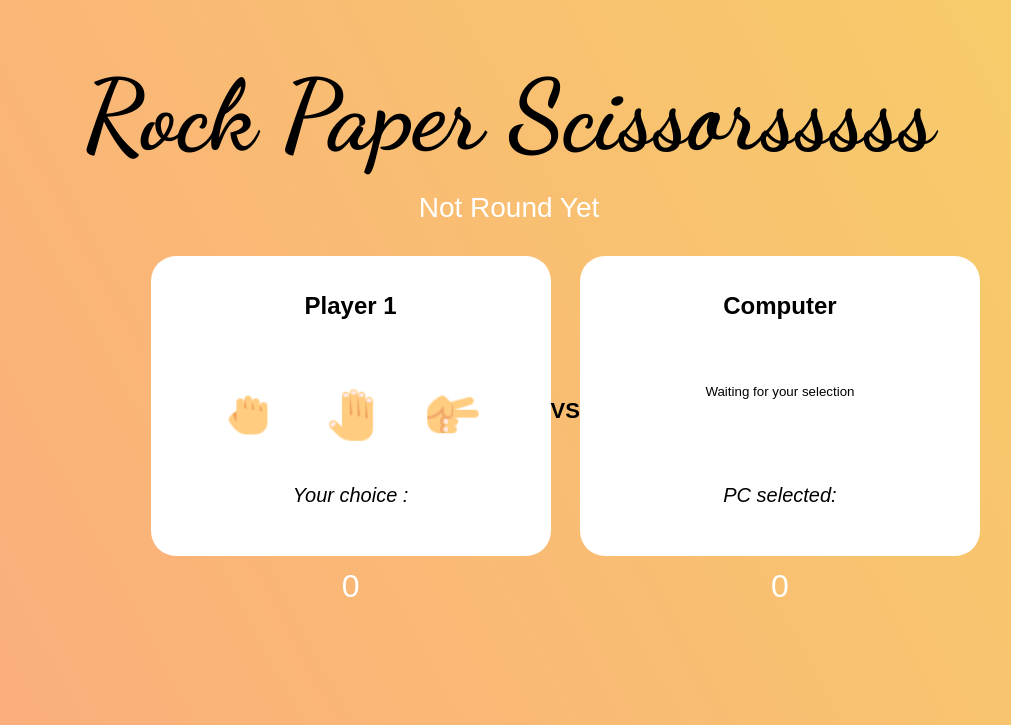
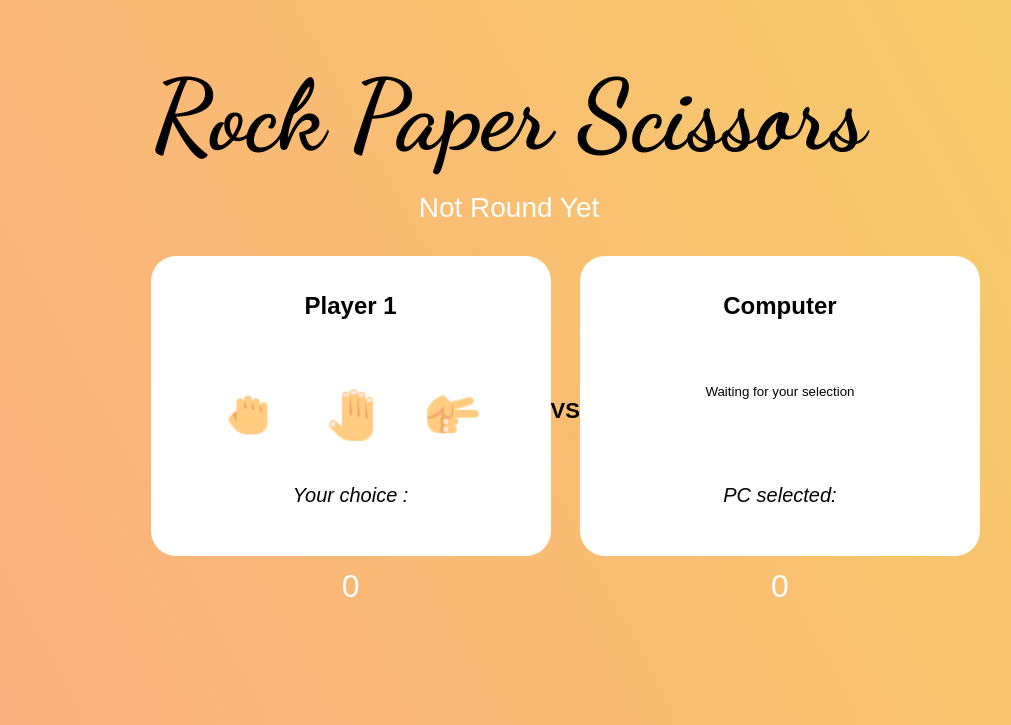
Before and after one commit to Celdama/rock_paper_scissors, a plain HTML site: page index.html in a window 1280 px wide. Shown: the top 725 px of the page, without its empty margins (131-1142 px from the left). Drawn offline with Linux system fonts and the light colour scheme.

Commit message:
another test

```diff
--- a/index.html
+++ b/index.html
@@ -12,7 +12,7 @@
   <body>
     <div id="app">
       <div class="app-header">
-        <h1>Rock Paper Scissorsssss</h1>
+        <h1>Rock Paper Scissors</h1>
         <p class="round-tracker">Not Round Yet</p>
       </div>
       <div class="app-main">
```
